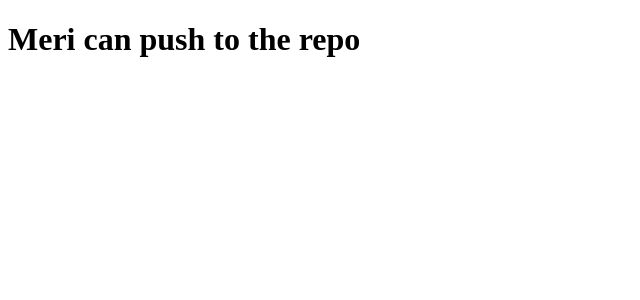
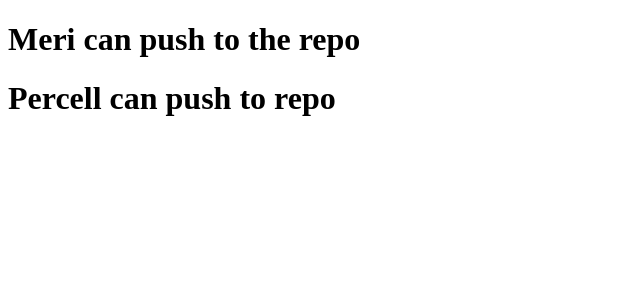
Before and after one commit to TLGLearning-21-12/Tutoring_App, a React (Create React App) app in the folder client/: page / in a window 1280 px wide. Shown: the top 300 px of the page, without its empty margins (0-640 px from the left). Built offline with nearby package versions, Linux system fonts and the light colour scheme.

Commit message:
"Tutor App"

```diff
--- a/client/src/App.js
+++ b/client/src/App.js
@@ -2,6 +2,7 @@ function App() {
   return (
     <div className="App">
       <h1>Meri can push to the repo</h1>
+      <h1>Percell can push to repo</h1>
     </div>
   );
 }
```
